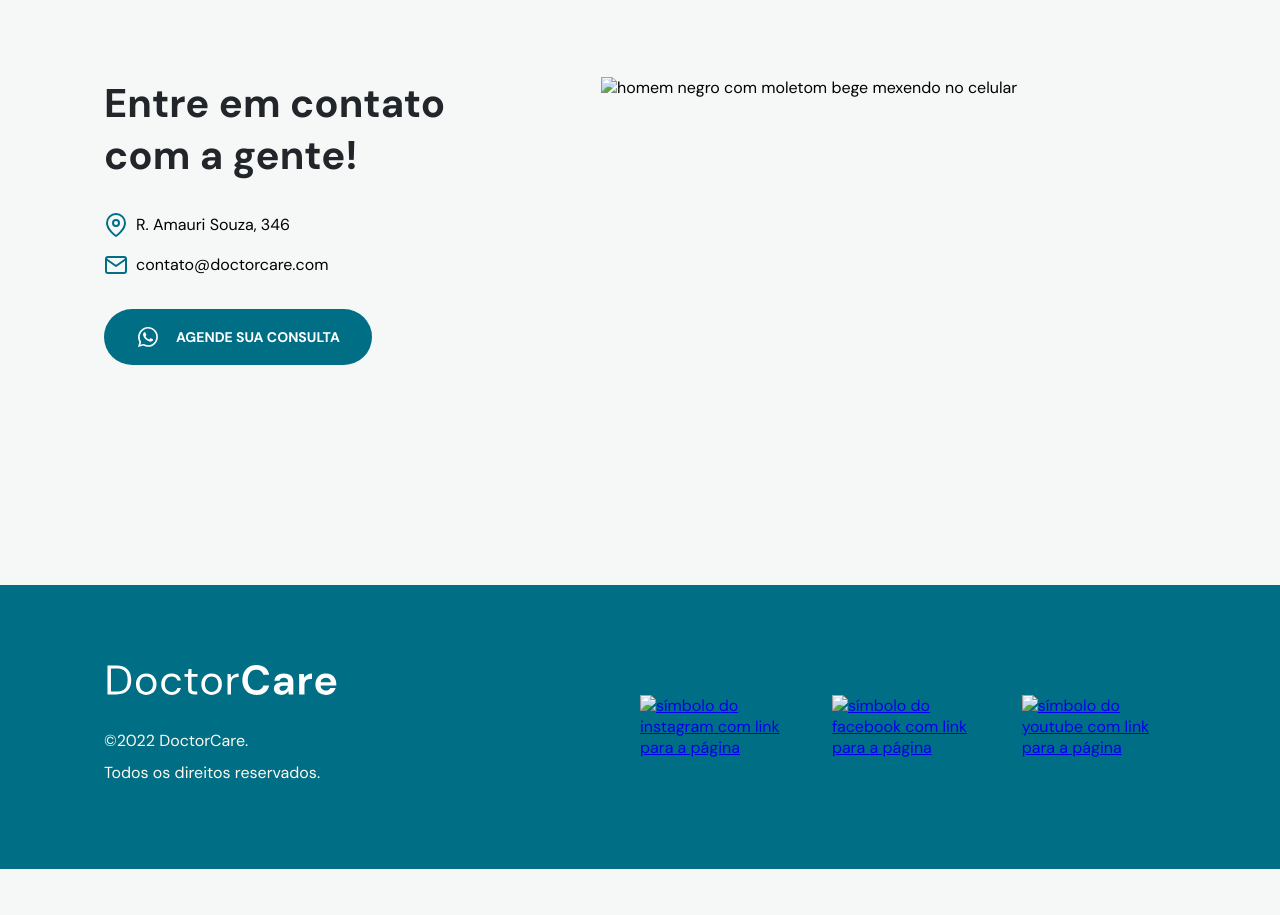
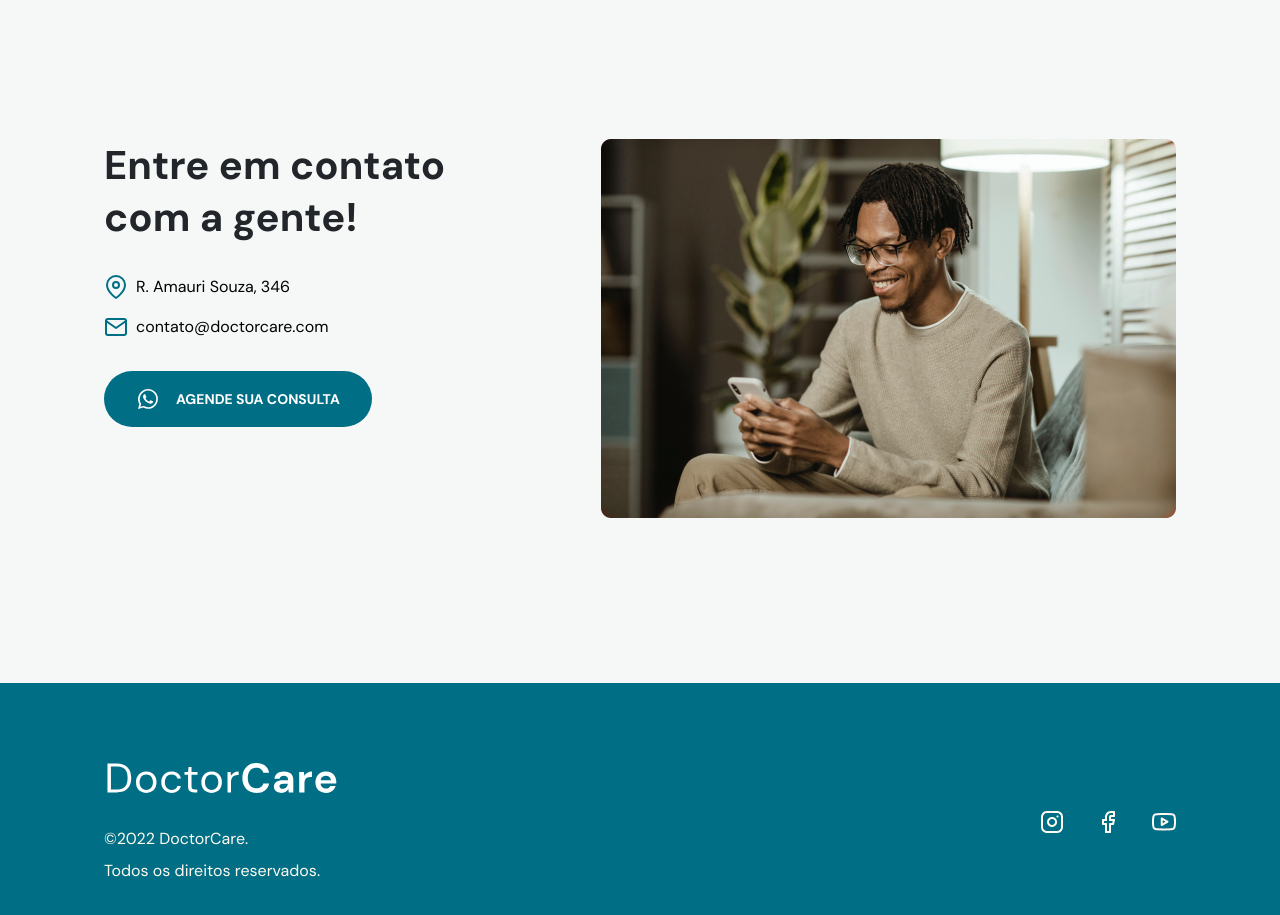
Before and after one commit to Vannmod/NLW-Project-2022, a plain HTML site: page index.html in a window 1280 px wide. Shown: the part 2540-3455 px from the top of the page. Before the commit the page ends 3409 px from the top, so only its background shows below. Drawn offline with nearby package versions, Linux system fonts and the light colour scheme; the site is published under a folder, as on GitHub Pages, so addresses that start at the root find nothing.

Commit message:
outros ajustes

```diff
--- a/index.html
+++ b/index.html
@@ -406,7 +406,7 @@
 
         <div class="col-b">
           <img
-            src="/Image/doutor-feliz-segurando-prancheta-com-pacientes.png"
+            src="./Image/doutor-feliz-segurando-prancheta-com-pacientes.png"
             alt="Doutor feliz segurando uma prancheta com pacientes"
           />
         </div>
@@ -493,7 +493,7 @@
         </div>
         <div class="col-b">
           <img
-            src="/Image/homem-negro-com-moletom-bege-mexendo-no-celular.png"
+            src="./Image/homem-negro-com-moletom-bege-mexendo-no-celular.png"
             alt="homem negro com moletom bege mexendo no celular"
           />
         </div>
@@ -564,7 +564,7 @@
             <li>
               <a target="_blank" href="https://instagram.com">
                 <img
-                  src="/image/instagram 1.png"
+                  src="./image/instagram 1.png"
                   alt="símbolo do instagram com link para a página"
                 />
               </a>
@@ -572,7 +572,7 @@
             <li>
               <a target="_blank" href="https://facebook.com/maykbrito">
                 <img
-                  src="/image/facebook 1.png"
+                  src="./image/facebook 1.png"
                   alt="símbolo do facebook com link para a página"
                 />
               </a>
@@ -580,7 +580,7 @@
             <li>
               <a target="_blank" href="https://youtube.com/maykbrito">
                 <img
-                  src="/image/youtube 1.png"
+                  src="./image/youtube 1.png"
                   alt="símbolo do youtube com link para a página"
                 />
               </a>
```
